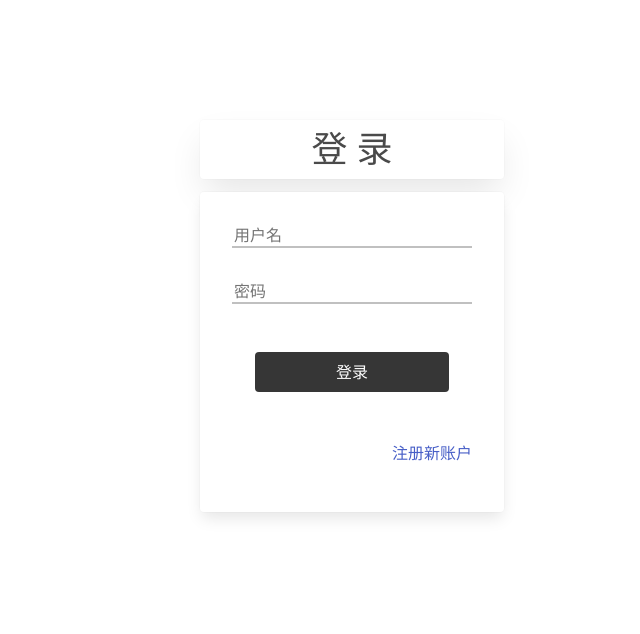
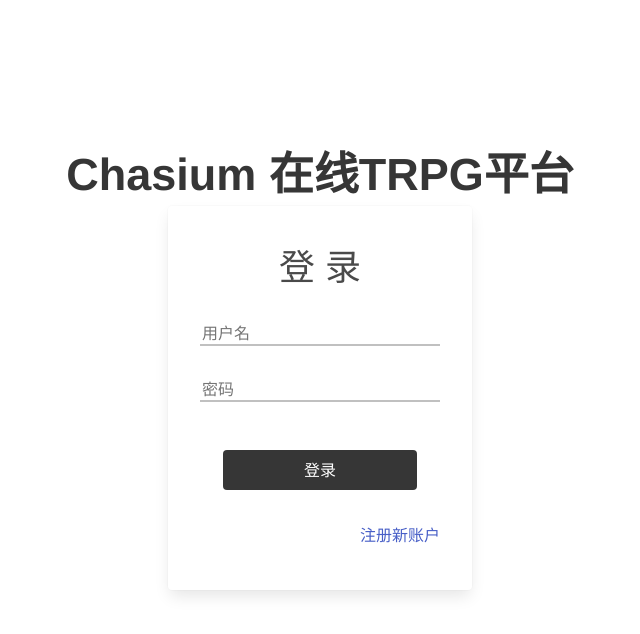
Before and after one commit to Chasium/Chasium, a Vue app in the folder frontend/: page / in a window 1280 px wide. Shown: the top 634 px of the page, without its empty margins (320-960 px from the left). Built offline with nearby package versions, Linux system fonts and the light colour scheme.

Commit message:
前端优化

```diff
--- a/frontend/src/views/HomeView.vue
+++ b/frontend/src/views/HomeView.vue
@@ -1,13 +1,12 @@
 <template>
-    <div class="background">
-        <div class="login-title card">
-            <h1>登&nbsp;录</h1>
-        </div>
+    <el-container>
+        <el-header class="title">Chasium 在线TRPG平台</el-header>
         <div class="login-main card">
+            <div class="login-title">登 录</div>
             <el-form>
                 <el-form-item class="user-data">
                     <input
-                        v-model="userName"
+                        v-model="form.userName"
                         placeholder="用户名"
                         class="input_data"
                     />
@@ -15,14 +14,19 @@
                 <el-form-item class="user-data">
                     <input
                         type="password"
-                        v-model="password"
+                        v-model="form.password"
                         show-password
                         placeholder="密码"
                     />
                 </el-form-item>
+                <div class="reminder" v-show="showReminder">
+                    您输入的密码错误,请重新输入
+                </div>
+                <div class="reminder" v-show="showUser">用户名不能为空</div>
+                <div class="reminder" v-show="showPass">密码不能为空</div>
                 <div class="login user-data">
                     <div class="container">
-                        <button class="button is-dark" @click="test">
+                        <button class="button is-dark" @click="login">
                             登录
                         </button>
                     </div>
@@ -32,24 +36,46 @@
                 <router-link to="/register">注册新账户</router-link>
             </div>
         </div>
-    </div>
+    </el-container>
 </template>
 
 <script lang="ts">
 import { defineComponent } from 'vue';
-
-class Data {
-    userName: string = '';
-    password: string = '';
-}
+import axios from 'axios';
+import type LoginResponse from '@/generated/login/LoginResponse';
 
 export default defineComponent({
     data() {
-        return new Data();
+        return {
+            showReminder: false,
+            showUser: false,
+            showPass: false,
+            form: {
+                userName: '', //用户名
+                password: '', //用户密码
+            },
+        };
     },
     methods: {
-        test() {
-            console.log(this.userName);
+        async login() {
+            this.showPass = false;
+            this.showReminder = false;
+            this.showPass = false;
+            if (this.form.userName == '') {
+                this.showUser = true;
+                return;
+            } else if (this.form.password == '') {
+                this.showPass = true;
+                return;
+            }
+            console.log(this.form.userName);
+            let response = await axios.post<LoginResponse>('/user/login', {
+                userName: this.form.userName,
+                password: this.form.password,
+            });
+
+            if (response.data.code === 0) {
+            }
         },
     },
 });
@@ -57,17 +83,26 @@ export default defineComponent({
 
 <style lang="scss" scoped>
 @import 'bulma/bulma.sass';
-.background {
+
+.el-container {
+    height: 100vh;
     width: 100vw;
-    height: 100vh;
+    font-family: 'Helvetica Neue', Helvetica, 'PingFang SC', 'Hiragino Sans GB',
+        'Microsoft YaHei', '微软雅黑', Arial, sans-serif;
+}
+.title {
+    text-align: center;
+    padding-top: 150px;
+    font-size: 45px;
 }
 .login-main {
-    height: 16rem;
+    height: 20rem;
     width: 15rem;
     position: fixed;
-    top: calc((100vh - 20rem) * 2 / 5);
-    left: calc((100vw - 15rem) / 2);
+    top: calc((100vh - 20rem) * 3 / 7);
     padding: 2rem;
+    left: 50%;
+    transform: translate(-50%, 0);
 
     input {
         width: 100%;
@@ -79,15 +114,7 @@ export default defineComponent({
 }
 .login-title {
     font-size: 36px;
-    line-height: 40px;
-    position: fixed;
-    width: 15rem;
-    padding-left: 2rem;
-    padding-right: 2rem;
-    padding-bottom: 0.6rem;
-    padding-top: 0.6rem;
-    left: calc((100vw - 15rem) / 2);
-    top: calc((100vh - 25rem) * 2 / 5 - 40px);
+    padding-bottom: 2rem;
     text-align: center;
     font-weight: lighter;
 }
@@ -108,6 +135,6 @@ export default defineComponent({
 .create-user {
     width: 100%;
     text-align: end;
-    margin-top: 3em;
+    margin-top: 2em;
 }
 </style>
```
